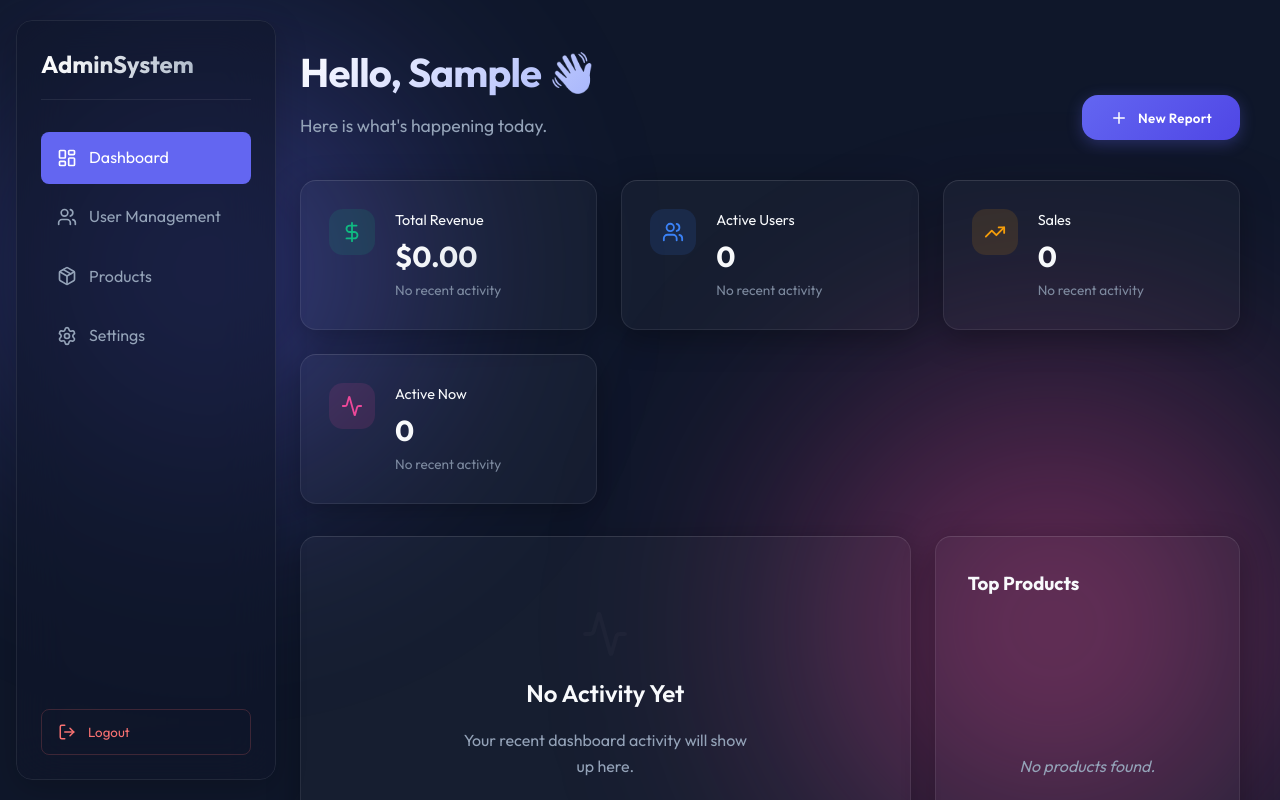
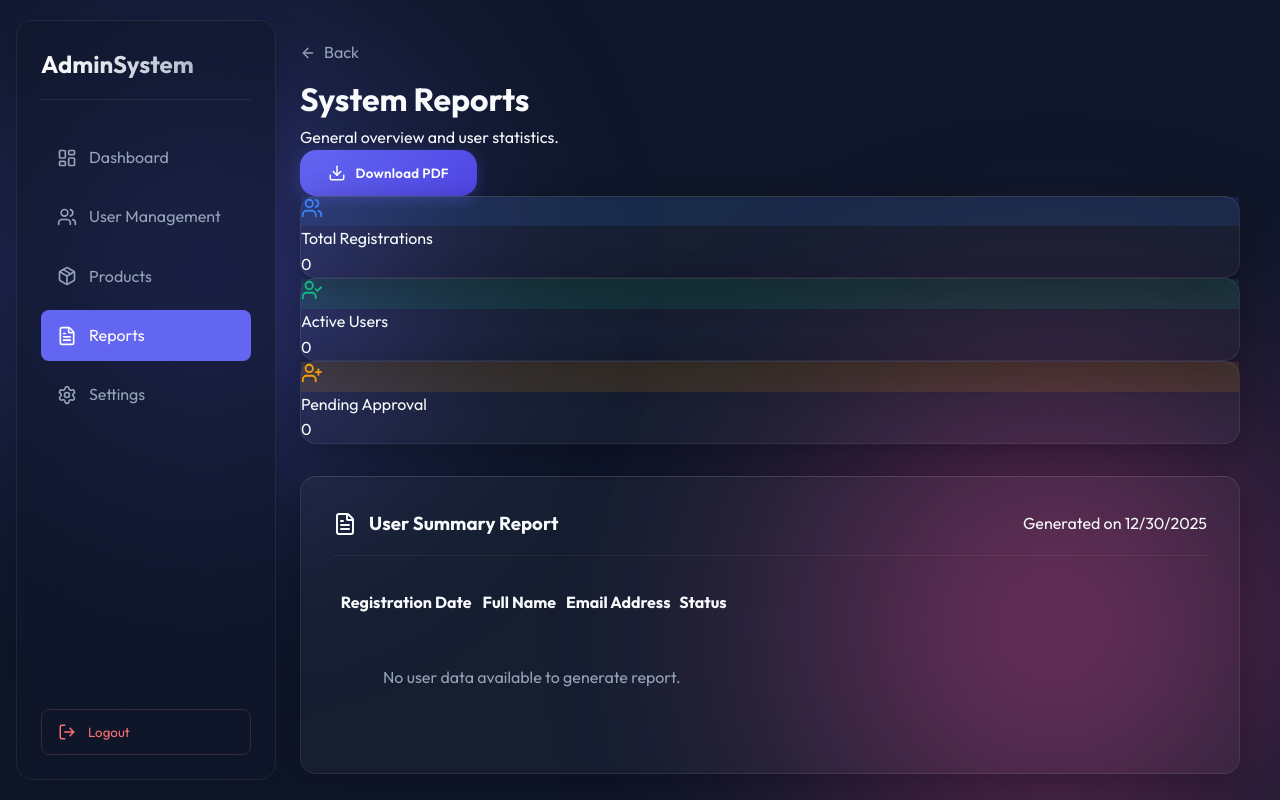
Before and after one commit to danithu17/management-system, a React (Vite) app: page /reports in a window 1280 px wide. Before the commit this address led to /. Shown: the top 800 px of the page. Built offline with nearby package versions, Linux system fonts and the light colour scheme; sample sign-in values are in the browser's storage.

Commit message:
Add System Reports page with user stats and PDF export

```diff
--- a/src/App.jsx
+++ b/src/App.jsx
@@ -7,6 +7,7 @@ import Dashboard from './pages/Dashboard';
 import Users from './pages/Users';
 import Products from './pages/Products';
 import Settings from './pages/Settings';
+import Reports from './pages/Reports';
 import Placeholder from './pages/Placeholder';
 
 // Protected Route Component
@@ -31,6 +32,7 @@ const AppRoutes = () => {
         <Route path="users" element={<Users />} />
         <Route path="products" element={<Products />} />
         <Route path="settings" element={<Settings />} />
+        <Route path="reports" element={<Reports />} />
         <Route path="*" element={<Navigate to="/" replace />} />
       </Route>
     </Routes>
--- a/src/components/Sidebar.jsx
+++ b/src/components/Sidebar.jsx
@@ -1,6 +1,6 @@
 import React from 'react';
 import { NavLink } from 'react-router-dom';
-import { LayoutDashboard, Users, Settings, LogOut, Package } from 'lucide-react';
+import { LayoutDashboard, Users, Settings, LogOut, Package, FileText } from 'lucide-react';
 import { useAuth } from '../context/AuthContext';
 
 const Sidebar = () => {
@@ -10,6 +10,7 @@ const Sidebar = () => {
     { icon: LayoutDashboard, label: 'Dashboard', path: '/' },
     { icon: Users, label: 'User Management', path: '/users', badge: pendingUsers?.filter(u => u.status === 'pending').length },
     { icon: Package, label: 'Products', path: '/products' },
+    { icon: FileText, label: 'Reports', path: '/reports' },
     { icon: Settings, label: 'Settings', path: '/settings' },
   ];
 
--- a/src/pages/Dashboard.jsx
+++ b/src/pages/Dashboard.jsx
@@ -1,9 +1,10 @@
-import React from 'react';
 import { DollarSign, Users, TrendingUp, Activity, Plus } from 'lucide-react';
 import { useAuth } from '../context/AuthContext';
+import { useNavigate } from 'react-router-dom';
 
 const Dashboard = () => {
   const { user, pendingUsers } = useAuth();
+  const navigate = useNavigate();
 
   const approvedCount = pendingUsers.filter(u => u.status === 'approved').length;
 
@@ -22,7 +23,7 @@ const Dashboard = () => {
           <h1>Hello, {user?.name.split(' ')[0]} 👋</h1>
           <p className="subtitle">Here is what's happening today.</p>
         </div>
-        <button className="btn-primary">
+        <button className="btn-primary" onClick={() => navigate('/reports')}>
           <Plus size={18} />
           <span>New Report</span>
         </button>
--- /dev/null
+++ b/src/pages/Reports.jsx
@@ -0,0 +1,152 @@
+import React from 'react';
+import { FileText, Download, Users, UserCheck, UserPlus, ArrowLeft } from 'lucide-react';
+import { useAuth } from '../context/AuthContext';
+import { useNavigate } from 'react-router-dom';
+
+const Reports = () => {
+  const { pendingUsers } = useAuth();
+  const navigate = useNavigate();
+
+  const approvedUsers = pendingUsers.filter(u => u.status === 'approved');
+  const actualPending = pendingUsers.filter(u => u.status === 'pending');
+
+  const stats = [
+    { label: 'Total Registrations', value: pendingUsers.length, icon: Users, color: '#3b82f6' },
+    { label: 'Active Users', value: approvedUsers.length, icon: UserCheck, color: '#10b981' },
+    { label: 'Pending Approval', value: actualPending.length, icon: UserPlus, color: '#f59e0b' },
+  ];
+
+  const handlePrint = () => {
+    window.print();
+  };
+
+  return (
+    <div className="reports-page">
+      <header className="page-header animate-in">
+        <div className="header-content">
+          <div className="breadcrumb" onClick={() => navigate(-1)} style={{ cursor: 'pointer', display: 'flex', alignItems: 'center', gap: '0.5rem', color: 'var(--text-muted)', marginBottom: '0.5rem' }}>
+            <ArrowLeft size={16} />
+            <span>Back</span>
+          </div>
+          <h1>System Reports</h1>
+          <p className="subtitle">General overview and user statistics.</p>
+        </div>
+        <button className="btn-primary no-print" onClick={handlePrint}>
+          <Download size={18} />
+          <span>Download PDF</span>
+        </button>
+      </header>
+
+      <div className="stats-grid animate-in delay-1">
+        {stats.map((stat, index) => (
+          <div key={index} className="glass-panel stat-card">
+            <div className="stat-icon-wrapper" style={{ background: `${stat.color}20`, color: stat.color }}>
+              <stat.icon size={22} />
+            </div>
+            <div className="stat-info">
+              <span className="stat-label text-muted">{stat.label}</span>
+              <div className="stat-value text-gradient">{stat.value}</div>
+            </div>
+          </div>
+        ))}
+      </div>
+
+      <div className="glass-panel report-section animate-in delay-2">
+        <div className="section-header">
+          <div style={{ display: 'flex', alignItems: 'center', gap: '0.75rem' }}>
+            <FileText className="text-primary" />
+            <h3>User Summary Report</h3>
+          </div>
+          <span className="text-muted">Generated on {new Date().toLocaleDateString()}</span>
+        </div>
+
+        <div className="report-table-wrapper">
+          <table className="data-table">
+            <thead>
+              <tr>
+                <th>Registration Date</th>
+                <th>Full Name</th>
+                <th>Email Address</th>
+                <th>Status</th>
+              </tr>
+            </thead>
+            <tbody>
+              {pendingUsers.length > 0 ? (
+                // Sort by latest
+                [...pendingUsers].reverse().map(user => (
+                  <tr key={user.id}>
+                    <td>{new Date(user.createdAt).toLocaleDateString()}</td>
+                    <td>{user.name}</td>
+                    <td>{user.email}</td>
+                    <td>
+                      <span className={`status-badge ${user.status === 'approved' ? 'success' : 'warning'}`}>
+                        {user.status.charAt(0).toUpperCase() + user.status.slice(1)}
+                      </span>
+                    </td>
+                  </tr>
+                ))
+              ) : (
+                <tr>
+                  <td colSpan="4" style={{ textAlign: 'center', padding: '3rem', color: 'var(--text-muted)' }}>
+                    No user data available to generate report.
+                  </td>
+                </tr>
+              )}
+            </tbody>
+          </table>
+        </div>
+      </div>
+
+      <style>{`
+        .reports-page {
+          max-width: 1000px;
+          margin: 0 auto;
+        }
+
+        .section-header {
+          display: flex;
+          justify-content: space-between;
+          align-items: center;
+          margin-bottom: 2rem;
+          padding-bottom: 1rem;
+          border-bottom: 1px solid var(--glass-border);
+        }
+
+        .report-section {
+          padding: 2rem;
+          margin-top: 2rem;
+        }
+
+        .report-table-wrapper {
+          overflow-x: auto;
+        }
+
+        @media print {
+          .no-print, .sidebar, .breadcrumb {
+            display: none !important;
+          }
+          .main-content {
+            margin-left: 0 !important;
+            padding: 0 !important;
+          }
+          .glass-panel {
+            border: 1px solid #ddd !important;
+            background: white !important;
+            color: black !important;
+            box-shadow: none !important;
+          }
+          .text-gradient {
+            background: none !important;
+            -webkit-text-fill-color: black !important;
+            color: black !important;
+          }
+          body {
+            background: white !important;
+          }
+        }
+      `}</style>
+    </div>
+  );
+};
+
+export default Reports;
```
